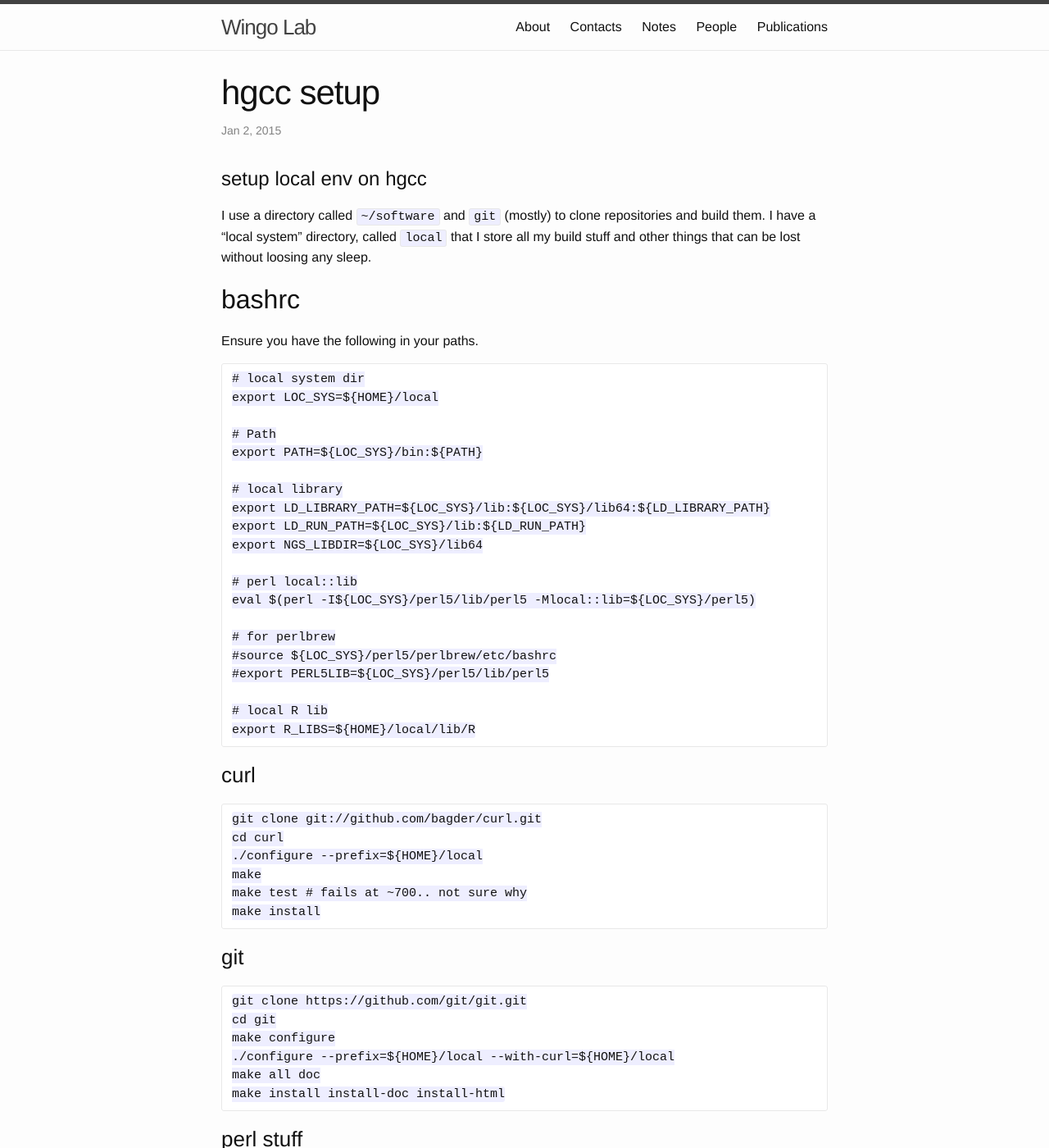
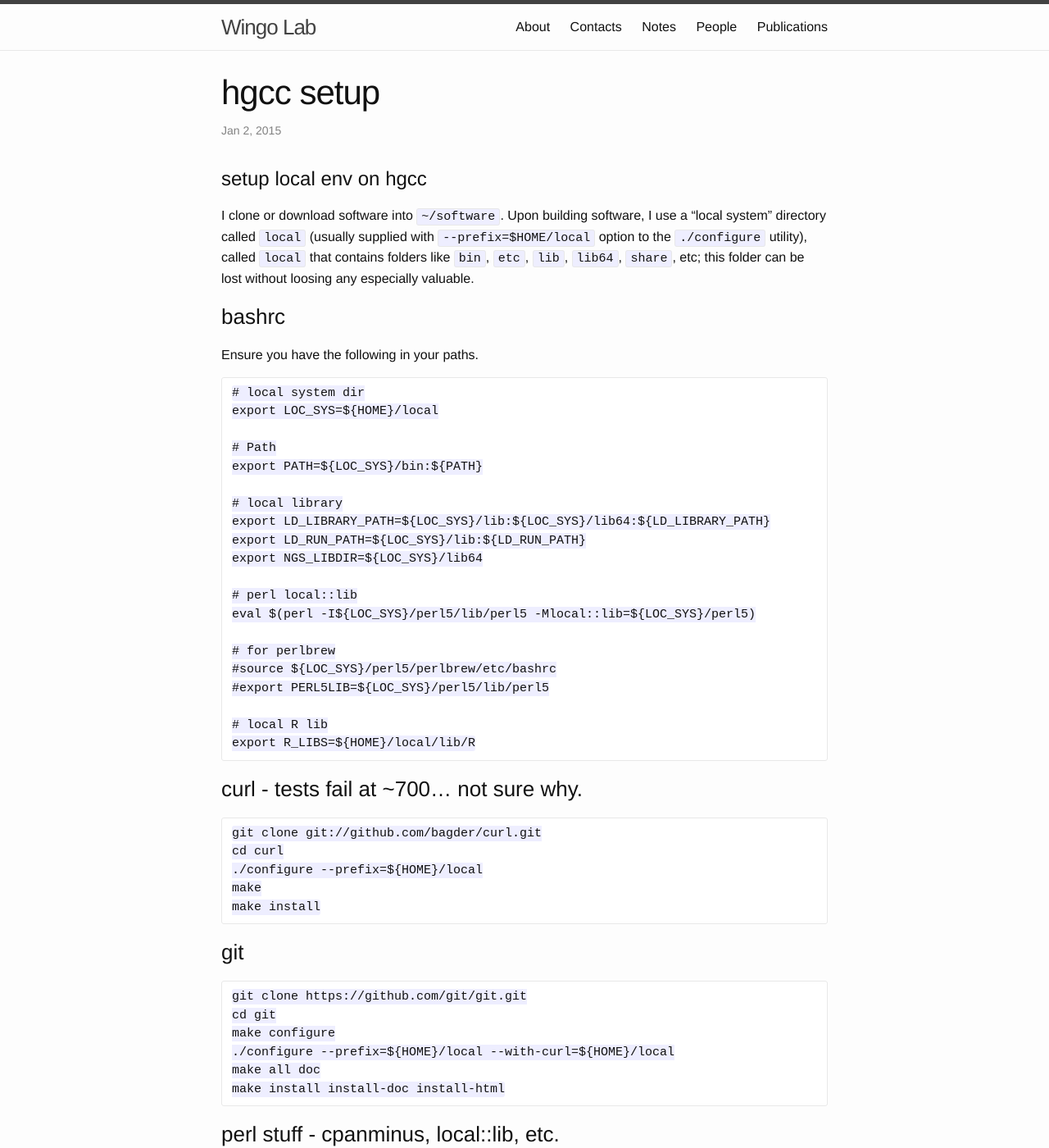
Before and after one commit to wingolab/wingolab.github.io, a Jekyll site: the page built from _posts/2015-01-02-hgcc-setup.markdown, in a window 1280 px wide and 1400 px high. Shown: the whole window at 82% size. Built offline with Jekyll 4.4.1, drawn with Linux system fonts in a browser that asks for light colours; some of the changed text lies outside the part shown.

Commit message:
minor formatting tweaks

```diff
--- a/_posts/2015-01-02-hgcc-setup.markdown
+++ b/_posts/2015-01-02-hgcc-setup.markdown
@@ -6,11 +6,13 @@ date: "2015-01-02"
 
 # setup local env on hgcc
 
-I use a directory called `~/software` and `git` (mostly) to clone repositories
-and build them. I have a "local system" directory, called `local` that I store
-all my build stuff and other things that can be lost without loosing any sleep.
+I clone or download software into `~/software`. Upon building software, I use
+a "local system" directory called `local` (usually supplied with
+`--prefix=$HOME/local` option to the `./configure` utility), called `local` that
+contains folders like `bin`, `etc`, `lib`, `lib64`, `share`, etc; this folder
+can be lost without loosing any especially valuable.
 
-## bashrc
+### bashrc
 
 Ensure you have the following in your paths.
 
@@ -36,13 +38,12 @@ Ensure you have the following in your paths.
     export R_LIBS=${HOME}/local/lib/R
 
 
-### curl
+### curl - tests fail at ~700... not sure why.
 
     git clone git://github.com/bagder/curl.git
     cd curl
     ./configure --prefix=${HOME}/local
     make
-    make test # fails at ~700.. not sure why
     make install
 
 ### git
@@ -54,7 +55,7 @@ Ensure you have the following in your paths.
     make all doc
     make install install-doc install-html
 
-### perl stuff
+### perl stuff - cpanminus, local::lib, etc.
 
     git clone https://github.com/miyagawa/cpanminus
     cd cpanminus
@@ -71,7 +72,7 @@ Ensure you have the following in your paths.
     git clone git://gcc.gnu.org/git/gcc.git
     cd gcc
 
-### gcc dependency, gmp
+### gcc dependency, **gmp**
 
     wget http://ftp.gnu.org/gnu/gmp/gmp-5.1.3.tar.gz
     wget http://ftp.gnu.org/gnu/gmp/gmp-5.1.3.tar.gz.sig
@@ -125,7 +126,7 @@ Ensure you have the following in your paths.
 
 Browse [here](http://sourceforge.net/projects/boost/) to get the latest binary package.
 
-## Linear Algebra PACKage (lapack), which includes BLAS
+### Linear Algebra PACKage (lapack), which includes BLAS
 
 Get it [here](http://www.netlib.org/lapack/).
 
@@ -133,7 +134,7 @@ Get it [here](http://www.netlib.org/lapack/).
     tar xzf lapack-3.5.0.tgz
 
 
-## GNU Scientific Library [GSL](http://ftp.gnu.org/gnu/gsl/)
+### GNU Scientific Library [GSL](http://ftp.gnu.org/gnu/gsl/)
 
     wget http://ftp.gnu.org/gnu/gsl/gsl-1.16.tar.gz
     wget http://ftp.gnu.org/gnu/gsl/gsl-1.16.tar.gz.sig
```
